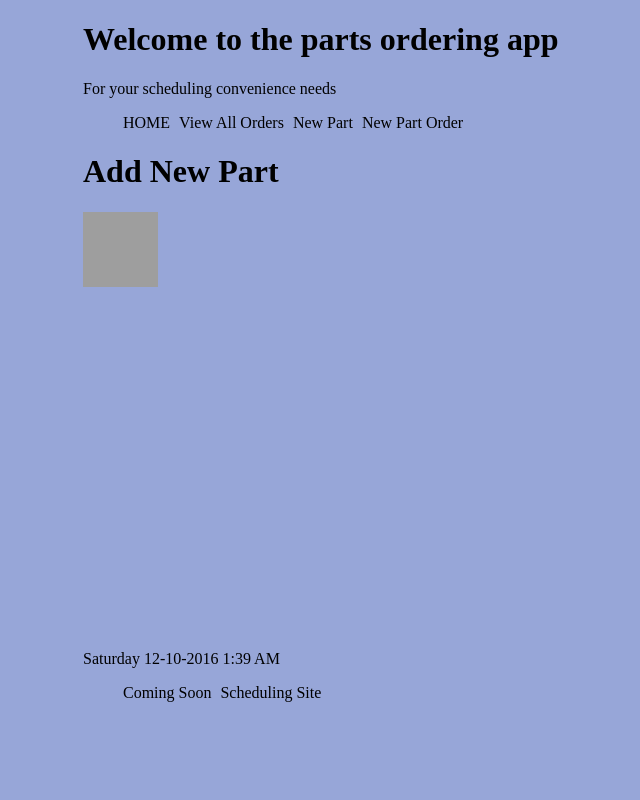
After one commit to nbovino/scheduling, a Flask app: page /parts/new_part in a window 1280 px wide. The commit adds this page. Shown: the whole page, without its empty margins (77-717 px from the left). Run offline with Flask 2, Linux system fonts and the light colour scheme; some libraries are stand-ins or nearby versions; grey boxes are pictures that could not be loaded.

Commit message:
Added in some pages for the parts section of the site

```diff
--- a/part_order_app.py
+++ b/part_order_app.py
@@ -8,16 +8,39 @@ import pymysql
 import re
 from datetime import *
 from dateutil.parser import parse
+import os
 
 
 conn = db_connect.connect_to_db()
 cur = conn.cursor()
 
-def add_new_part():
+def verify_new_part(client, description):
     return
+
+def add_new_part(part_number, client, description, pic_location):
+    if verify_new_part(client, description):
+        sql = "INSERT INTO parts (part_number, client, description, pic_location) " \
+        "VALUES (" + part_number + ", " + client + ", " + description + ", " + pic_location + ")"
+        cur.execute(sql)
+        conn.commit()
+        return True
+    else:
+        return False
+    # def add_client(name, description):
+    # if verify_new_client(name):
+    #     sql = "INSERT INTO clients (name, description) VALUES ('" + re.escape(name) + "', '" + re.escape(description) + "')"
+    #     cur.execute(sql)
+    #     conn.commit()
+    #     write_to_json('clients')
+    #     return True
+    # else:
+    #     return False
 
 def new_part_order():
     return
 
 def place_part():
     return
+
+def get_file_name():
+    return "../static/parts_images/solo2.jpg"
--- /dev/null
+++ b/static/css/parts_site_style.css
@@ -0,0 +1,107 @@
+body {
+	width: 960px;
+	margin: 0 auto;
+	background-color: #97a6d8;
+}
+
+#content {
+	overflow: auto;
+	height: 100%;
+}
+
+.column1, .column2, .column3 {
+	background-color: #efefef;
+	width: 300px;
+	float: left;
+	margin: 10px;
+}
+
+/*li {
+	display: inline;
+	padding:5px;
+}*/
+
+.head {
+	overflow: auto;
+	background-color:blue;
+	margin: 10px;
+}
+
+#navbar {
+	color: blue;
+	margin-right: 15px;
+}
+
+
+#footer {
+	text-align: left;
+    position: absolute;
+    bottom: 0;
+    vertical-align: bottom;
+}
+
+a {
+    color: black;
+    text-decoration: none;
+}
+
+a:hover {
+    text-decoration: underline;
+}
+
+.nav > ul > li {
+    display: inline-block;
+    margin-right: 5px;
+  }
+
+#employee_column {
+    clear: right;
+}
+
+.column-details{ float: left; width: 50%; }
+.column-time{ float: right; width: 25%; }
+.column-dist{ display: inline-block; width: 25%; }
+.store-detail-column{ float: left; width: 50%; }
+.info-column{ float: left; width: 60%; }
+.add-form{ float: left; width: 40%; }
+
+.container {
+    margin-bottom: 10px;
+}
+
+html, body {height: 100%;}
+
+#wrap {min-height: 100%;}
+
+#main {overflow:auto;
+	padding-bottom: 150px;}  /* must be same height as the footer */
+
+#footer {
+    position: relative;
+	margin-top: -150px; /* negative value of footer height */
+	height: 150px;
+	clear:both;
+	text-align: left;
+}
+
+td {
+/*    margin-right: 50px;*/
+    padding-right: 15px;
+}
+
+thead, th {
+    background-color: #89a914;
+}
+tr:nth-child(even) {
+    background-color: #c5e748;
+}
+
+.scrollable {
+    height: 300px; /* or any value */
+    overflow-y: auto;
+}
+
+.small_image {
+    height: 75px;
+    width: 75px;
+}
--- a/templates/base.html
+++ b/templates/base.html
@@ -33,7 +33,11 @@
     </div>
     <div id="footer">
         <time>{{ time.strftime('%A %-m-%-d-%Y %-I:%M %p') }}</time>
-        <p><a href="{{ url_for('coming_soon') }}">Coming Soon</a></p>
+        <div class="nav"><ul>
+                <li><a href="{{ url_for('coming_soon') }}">Coming Soon</a></li>
+                <li><a href="{{ url_for('parts_base') }}">Part Ordering Site</a></li>
+            </ul>
+        </div>
     </div>
     <script type="text/javascript" src="{{ url_for('static', filename='js/jquery.js') }}"></script>
     <script type="text/javascript" src="{{ url_for('static', filename='js/jquery-ui.js') }}"></script>
--- a/templates/parts/base.html
+++ b/templates/parts/base.html
@@ -5,9 +5,46 @@
         <meta http-equiv="Cache-Control" content="no-cache, no-store" />
         <meta http-equiv="Pragma" content="no-cache" />
         <meta http-equiv="Expires" content="0" />
+        <link href="static/css/jquery-ui.css" type="text/css" rel="stylesheet" />
+        <link href="../static/css/parts_site_style.css" type="text/css" rel="stylesheet" />
     </head>
     <body>
-        <h1>Parts App</h1>
-        <p>You can see your ordered parts</p>
+    <div id="wrap">
+        <div id="main">
+            <!--<h1>Welcome to BDS scheduling and assignment app</h1>-->
+            <h1>Welcome to the parts ordering app</h1>
+            <p>For your scheduling convenience needs</p>
+            <div class="nav"><ul>
+                    <li><a href="{{ url_for('parts_base') }}">HOME</a></li>
+                    <li><a href="{{ url_for('view_all_orders') }}">View All Orders</a></li>
+                    <li><a href="{{ url_for('new_part') }}">New Part</a></li>
+                    <li><a href="{{ url_for('new_part_order') }}">New Part Order</a></li>
+                    <!--<li><a href="{{ url_for('add_client') }}">Add Client</a></li>-->
+                    <!--<li><a href="{{ url_for('add_job') }}">Add Job</a></li>-->
+                    <!--<li><a href="{{ url_for('add_employee') }}">Add Employee</a></li>-->
+                    <!--<li><a href="{{ url_for('view_info') }}">View Info</a></li>-->
+                    <!--<li><a href="{{ url_for('compare_distances') }}">Compare Distances</a></li>-->
+                    <!--<li><a href="{{ url_for('automation') }}">Automations</a></li>-->
+                </ul>
+            </div>
+            {% block content %}
+            {% endblock %}
+    <!-- show date and time -->
+        </div>
+    </div>
+    <div id="footer">
+        <time>{{ time.strftime('%A %-m-%-d-%Y %-I:%M %p') }}</time>
+        <div class="nav"><ul>
+                <li><a href="{{ url_for('coming_soon') }}">Coming Soon</a></li>
+                <li><a href="{{ url_for('base') }}">Scheduling Site</a></li>
+            </ul>
+        </div>
+    </div>
+    <script type="text/javascript" src="{{ url_for('static', filename='js/jquery.js') }}"></script>
+    <script type="text/javascript" src="{{ url_for('static', filename='js/jquery-ui.js') }}"></script>
+    <script type="text/javascript" src="{{ url_for('static', filename='js/scripts.js') }}"></script>
+    <script type="text/javascript" src="{{ url_for('static', filename='js/moment.js') }}"></script>
+    <!--<script type="text/javascript" src="{{ url_for('static', filename='js/scripts.js') }}"></script>-->
+
     </body>
 </html>
--- /dev/null
+++ b/templates/parts/new_part.html
@@ -0,0 +1,11 @@
+{% extends 'parts/base.html' %}
+{% from 'macros.html' import render_field %}
+
+{% block content %}
+<h1>Add New Part</h1>
+<div class="container">
+    <div class="add-form">
+        <img src={{app.get_file_name()}} class="small_image"/>
+    </div>
+</div>
+{% endblock %}
--- a/web_app.py
+++ b/web_app.py
@@ -5,11 +5,18 @@ from flask_login import (LoginManager, login_user, logout_user,
                          login_required, current_user)
 from wtforms.fields.html5 import DateField
 
+import os
+from werkzeug.utils import secure_filename
+
+UPLOAD_FOLDER = 'static/parts_images'
+ALLOWED_EXTENSIONS = set(['txt', 'pdf', 'png', 'jpg', 'jpeg', 'gif'])
+
 import app
-import web_app_parts
+import part_order_app
 
 import datetime
 import forms
+import part_forms
 # import models
 # import json
 from dateutil.parser import parse
@@ -20,6 +27,7 @@ HOST = '0.0.0.0'
 
 web_app = Flask(__name__)
 web_app.secret_key = 'nfj2984ijNDUUu2j3kj32nlr3f)k23rj90wjdinoaIUFHEpyio'
+web_app.config['UPLOAD_FOLDER'] = UPLOAD_FOLDER
 
 
 @web_app.route('/')
@@ -248,6 +256,39 @@ def test():
 def parts_base():
     return render_template('parts/base.html', time=datetime.datetime.now())
 
+@web_app.route('/parts/view_all_orders')
+def view_all_orders():
+    return render_template('parts/view_all_orders.html', time=datetime.datetime.now())
+
+def allowed_file(filename):
+    return '.' in filename and \
+           filename.rsplit('.', 1)[1] in ALLOWED_EXTENSIONS
+
+@web_app.route('/parts/new_part')
+def new_part():
+    # TODO: Add ability to upload an image
+    # if request.method == 'POST':
+    #     # check if the post request has the file part
+    #     if 'file' not in request.files:
+    #         flash('No file part')
+    #         return redirect(request.url)
+    #     file = request.files['file']
+    #     # if user does not select file, browser also
+    #     # submit a empty part without filename
+    #     if file.filename == '':
+    #         flash('No selected file')
+    #         return redirect(request.url)
+    #     if file and allowed_file(file.filename):
+    #         filename = secure_filename(file.filename)
+    #         file.save(os.path.join(web_app.config['UPLOAD_FOLDER'], filename))
+    #         return redirect(url_for('uploaded_file',
+    #                                 filename=filename))
+    return render_template('parts/new_part.html', time=datetime.datetime.now(), app=part_order_app, source="../static/parts_images/solo2.jpg", form=part_forms)
+
+@web_app.route('/parts/new_order')
+def new_part_order():
+    return render_template('parts/new_part_order.html', time=datetime.datetime.now())
+
 
 if __name__ == '__main__':
     web_app.run(debug=DEBUG, host=HOST, port=PORT)
```
Also changed, not shown: part_forms.py (added, +14 -0 lines), templates/parts/new_part_order.html (added, +11 -0 lines), templates/parts/view_all_orders.html (added, +11 -0 lines).
